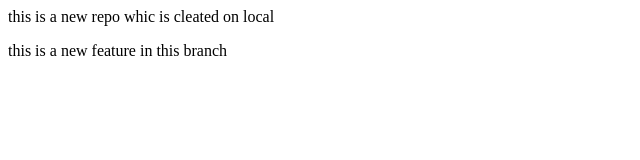
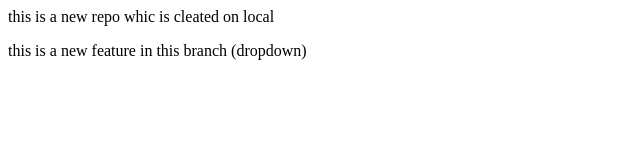
Before and after one commit to Spaul-1/localrepo-new, a plain HTML site: page index.html in a window 1280 px wide. Shown: the full height of the page, 0-640 px from the left. Drawn offline with Linux system fonts and the light colour scheme.

Commit message:
add dropdown

```diff
--- a/index.html
+++ b/index.html
@@ -1,2 +1,2 @@
 <p>this is a new repo whic is cleated on local</p>
-<p>this is a new feature in this branch</p>
+<p>this is a new feature in this branch (dropdown)</p>
```
